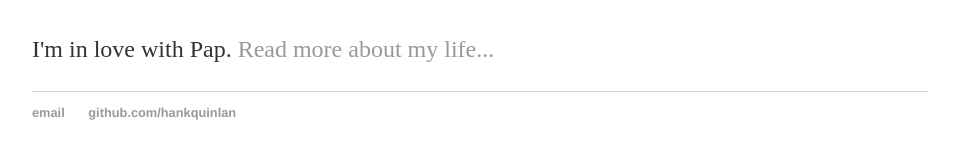
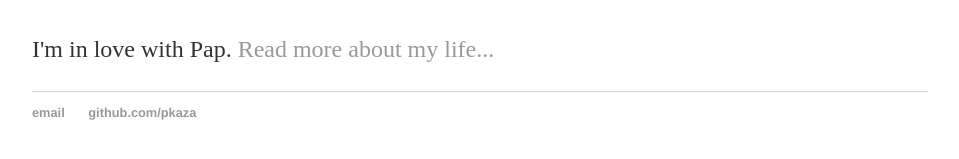
Before and after one commit to pkaza/pkaza.github.io, a Jekyll site: the page built from index.html, in a window 1280 px wide. Shown: the part 164-323 px from the top of the page, without its empty margins (160-1119 px from the left). Built offline with Jekyll 4.4.1, drawn with Linux system fonts in a browser that asks for light colours.

Commit message:
Update default.html

```diff
--- a/_layouts/default.html
+++ b/_layouts/default.html
@@ -22,7 +22,7 @@
 			<footer>
 	    		<ul>
 	        		<li><a href="mailto:petros_kaz@hotmail.com">email</a></li>
-	        		<li><a href="https://github.com/pkaza">github.com/hankquinlan</a></li>
+	        		<li><a href="https://github.com/pkaza">github.com/pkaza</a></li>
 				</ul>
 			</footer>
 		</body>
```
